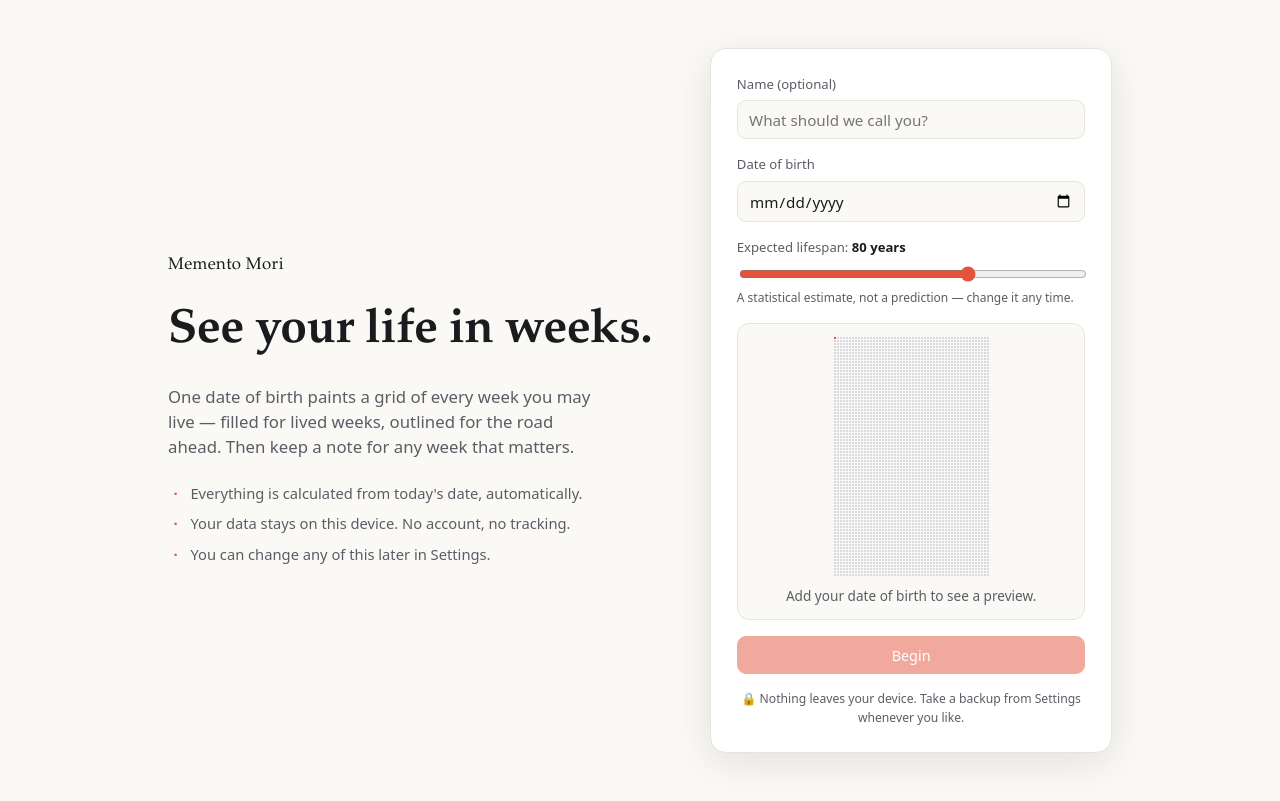
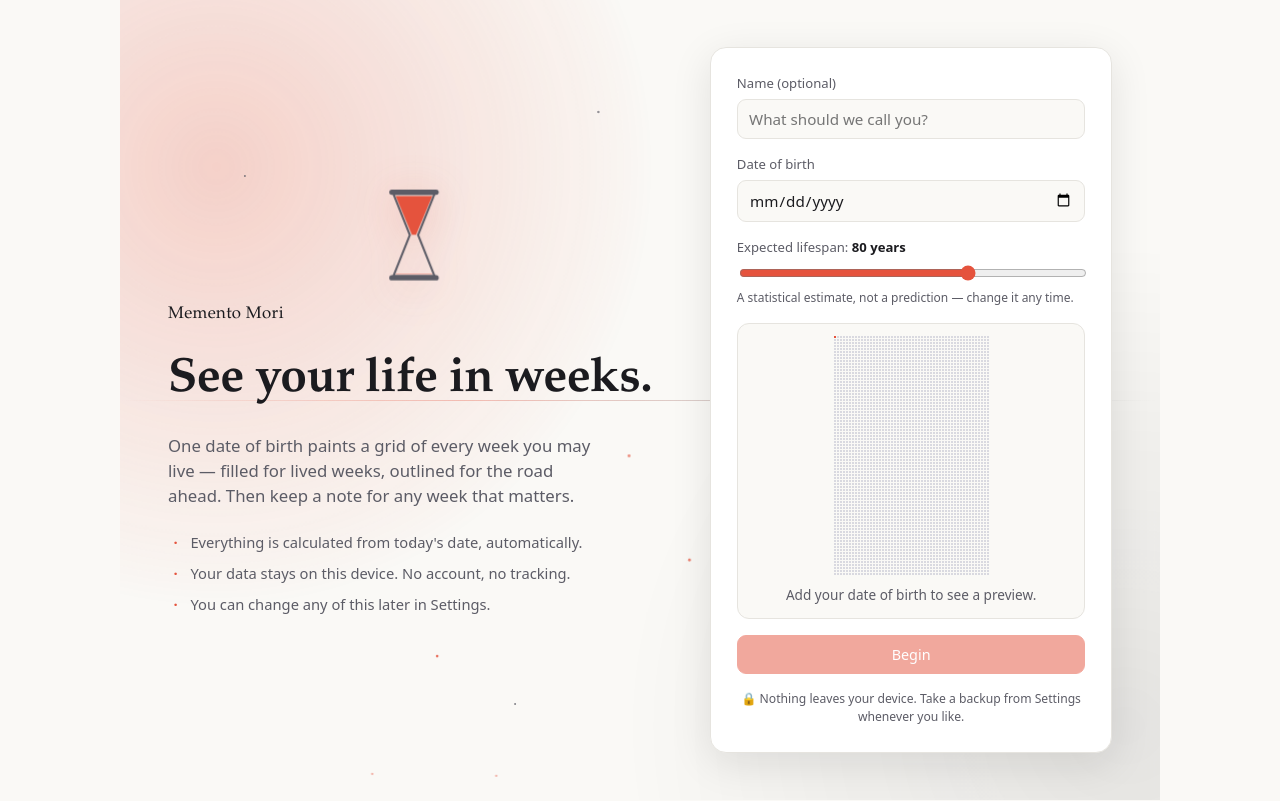
Before and after one commit to Aravind-Env/memento-mori-web, a React (Vite) app: page / in a window 1280 px wide. Built offline with nearby package versions, Linux system fonts and the light colour scheme.

Commit message:
Lock onboarding to viewport and add life/death animated backdrop

```diff
--- a/src/features/onboarding/Onboarding.tsx
+++ b/src/features/onboarding/Onboarding.tsx
@@ -34,7 +34,11 @@ export function Onboarding() {
 
   return (
     <main className="onboarding">
+      <OnboardingBackdrop />
       <section className="onboarding__intro">
+        <div className="onboarding__art" aria-hidden="true">
+          <HourglassArt />
+        </div>
         <p className="brand">Memento Mori</p>
         <h1 className="onboarding__title">See your life in weeks.</h1>
         <p className="onboarding__lead">
@@ -120,3 +124,53 @@ export function Onboarding() {
     </main>
   )
 }
+
+/** Calm "between life and death" backdrop: a breathing glow, drifting embers and stars. */
+function OnboardingBackdrop() {
+  return (
+    <div className="onboarding__backdrop" aria-hidden="true">
+      <span className="onboarding__glow" />
+      <span className="onboarding__stars" />
+      <span className="onboarding__horizon" />
+      {Array.from({ length: 12 }, (_, i) => (
+        <span key={i} className={`ember ember--${i + 1}`} />
+      ))}
+    </div>
+  )
+}
+
+/** SVG hourglass whose sand falls in a loop, echoing time running between life and death. */
+function HourglassArt() {
+  return (
+    <svg className="hourglass" viewBox="0 0 64 96" role="presentation">
+      <defs>
+        <clipPath id="mm-top-bulb">
+          <path d="M14 10 L50 10 L34 48 L30 48 Z" />
+        </clipPath>
+        <clipPath id="mm-bottom-bulb">
+          <path d="M30 48 L34 48 L50 86 L14 86 Z" />
+        </clipPath>
+      </defs>
+
+      {/* Sand — top bulb drains while the bottom fills. */}
+      <g clipPath="url(#mm-top-bulb)">
+        <rect className="hourglass__sand hourglass__sand--top" x="12" y="10" width="40" height="40" />
+      </g>
+      <g clipPath="url(#mm-bottom-bulb)">
+        <rect className="hourglass__sand hourglass__sand--bottom" x="12" y="46" width="40" height="42" />
+      </g>
+
+      {/* Falling grain. */}
+      <rect className="hourglass__grain" x="31.2" y="48" width="1.6" height="10" />
+
+      {/* Glass and frame. */}
+      <path
+        className="hourglass__glass"
+        d="M12 8 L52 8 L36 48 L52 88 L12 88 L28 48 Z"
+        fill="none"
+      />
+      <rect className="hourglass__frame" x="8" y="4" width="48" height="5" rx="2.5" />
+      <rect className="hourglass__frame" x="8" y="87" width="48" height="5" rx="2.5" />
+    </svg>
+  )
+}
--- a/src/index.css
+++ b/src/index.css
@@ -737,14 +737,207 @@ kbd {
 
 /* ---------- Onboarding ---------- */
 .onboarding {
+  position: fixed;
+  inset: 0;
+  overflow: hidden;
   display: grid;
-  grid-template-columns: 1.1fr 0.9fr;
+  grid-template-columns: minmax(0, 1.1fr) minmax(0, 0.9fr);
   gap: clamp(1.5rem, 4vw, 3.5rem);
   align-items: center;
+  align-content: center;
   max-width: 1040px;
+  height: 100dvh;
   margin: 0 auto;
-  min-height: 100vh;
   padding: clamp(1.2rem, 4vw, 3rem);
+}
+.onboarding__intro,
+.onboarding__form {
+  position: relative;
+  z-index: 1;
+}
+
+/* ---------- Onboarding backdrop (life & death) ---------- */
+.onboarding__backdrop {
+  position: absolute;
+  inset: 0;
+  z-index: 0;
+  overflow: hidden;
+  pointer-events: none;
+}
+/* A slow, warm light on one side (life) fading into cold dark on the other (death). */
+.onboarding__glow {
+  position: absolute;
+  inset: -20%;
+  background:
+    radial-gradient(
+      42% 55% at 22% 30%,
+      color-mix(in srgb, var(--accent) 26%, transparent),
+      transparent 70%
+    ),
+    radial-gradient(
+      48% 60% at 82% 78%,
+      color-mix(in srgb, var(--text) 10%, transparent),
+      transparent 72%
+    );
+  animation: glowBreathe 11s ease-in-out infinite alternate;
+}
+.onboarding__stars {
+  position: absolute;
+  inset: 0;
+  opacity: 0.55;
+  background-image:
+    radial-gradient(1.4px 1.4px at 12% 22%, currentColor 50%, transparent),
+    radial-gradient(1.2px 1.2px at 28% 68%, currentColor 50%, transparent),
+    radial-gradient(1.6px 1.6px at 46% 14%, currentColor 50%, transparent),
+    radial-gradient(1.2px 1.2px at 62% 52%, currentColor 50%, transparent),
+    radial-gradient(1.4px 1.4px at 78% 28%, currentColor 50%, transparent),
+    radial-gradient(1.2px 1.2px at 88% 74%, currentColor 50%, transparent),
+    radial-gradient(1.4px 1.4px at 38% 88%, currentColor 50%, transparent),
+    radial-gradient(1.2px 1.2px at 70% 90%, currentColor 50%, transparent);
+  color: var(--muted);
+  animation: starsTwinkle 6s ease-in-out infinite alternate;
+}
+/* The horizon line — the boundary between the two. */
+.onboarding__horizon {
+  position: absolute;
+  left: 0;
+  right: 0;
+  top: 50%;
+  height: 1px;
+  background: linear-gradient(
+    90deg,
+    transparent,
+    color-mix(in srgb, var(--accent) 55%, transparent),
+    color-mix(in srgb, var(--text) 30%, transparent),
+    transparent
+  );
+  opacity: 0.6;
+}
+.ember {
+  position: absolute;
+  bottom: -8px;
+  width: 3px;
+  height: 3px;
+  border-radius: 50%;
+  background: var(--accent);
+  filter: blur(0.4px);
+  opacity: 0;
+  animation: emberRise 9s linear infinite;
+}
+/* Embers drift upward from the "death" edge, like sparks of a life. */
+.ember--1 { left: 48%; animation-delay: 0s; }
+.ember--2 { left: 54%; animation-delay: 1.2s; animation-duration: 10s; }
+.ember--3 { left: 60%; animation-delay: 2.4s; }
+.ember--4 { left: 66%; animation-delay: 0.6s; animation-duration: 11s; }
+.ember--5 { left: 72%; animation-delay: 3.6s; }
+.ember--6 { left: 78%; animation-delay: 1.8s; animation-duration: 8.5s; }
+.ember--7 { left: 84%; animation-delay: 4.2s; }
+.ember--8 { left: 90%; animation-delay: 2.8s; animation-duration: 10.5s; }
+.ember--9 { left: 36%; animation-delay: 5s; }
+.ember--10 { left: 30%; animation-delay: 3s; animation-duration: 9.5s; }
+.ember--11 { left: 42%; animation-delay: 6.2s; }
+.ember--12 { left: 24%; animation-delay: 4.8s; animation-duration: 12s; }
+
+@keyframes glowBreathe {
+  from {
+    transform: scale(1);
+    opacity: 0.85;
+  }
+  to {
+    transform: scale(1.08);
+    opacity: 1;
+  }
+}
+@keyframes starsTwinkle {
+  from {
+    opacity: 0.35;
+  }
+  to {
+    opacity: 0.65;
+  }
+}
+@keyframes emberRise {
+  0% {
+    transform: translateY(0) translateX(0) scale(0.8);
+    opacity: 0;
+  }
+  12% {
+    opacity: 0.9;
+  }
+  70% {
+    opacity: 0.6;
+  }
+  100% {
+    transform: translateY(-72vh) translateX(14px) scale(1.1);
+    opacity: 0;
+  }
+}
+
+/* ---------- Hourglass ---------- */
+.onboarding__art {
+  display: flex;
+  justify-content: center;
+  margin-bottom: 0.4rem;
+}
+.hourglass {
+  width: 66px;
+  height: 100px;
+  overflow: visible;
+  filter: drop-shadow(0 6px 20px color-mix(in srgb, var(--accent) 22%, transparent));
+}
+.hourglass__glass {
+  stroke: var(--muted);
+  stroke-width: 2;
+  stroke-linejoin: round;
+}
+.hourglass__frame {
+  fill: var(--muted);
+}
+.hourglass__sand {
+  fill: var(--accent);
+}
+.hourglass__sand--top {
+  transform-origin: 32px 10px;
+  animation: sandDrain 8s ease-in-out infinite;
+}
+.hourglass__sand--bottom {
+  transform-origin: 32px 88px;
+  animation: sandFill 8s ease-in-out infinite;
+}
+.hourglass__grain {
+  fill: var(--accent);
+  animation: grainFall 8s ease-in-out infinite;
+}
+@keyframes sandDrain {
+  0%,
+  6% {
+    transform: scaleY(1);
+  }
+  88%,
+  100% {
+    transform: scaleY(0.06);
+  }
+}
+@keyframes sandFill {
+  0%,
+  6% {
+    transform: scaleY(0.06);
+  }
+  88%,
+  100% {
+    transform: scaleY(1);
+  }
+}
+@keyframes grainFall {
+  0%,
+  8%,
+  100% {
+    opacity: 0;
+  }
+  20%,
+  72% {
+    opacity: 1;
+  }
 }
 .onboarding__title {
   font-size: clamp(2rem, 4.5vw, 3rem);
@@ -844,8 +1037,27 @@ kbd {
   }
   .onboarding {
     grid-template-columns: 1fr;
-    align-items: start;
-    padding-top: 2rem;
+    align-items: center;
+    align-content: center;
+    gap: 1.2rem;
+    padding: clamp(1rem, 5vw, 1.6rem);
+    overflow-y: auto;
+    overscroll-behavior: contain;
+  }
+  .onboarding__art {
+    display: none;
+  }
+  .onboarding__title {
+    font-size: clamp(1.6rem, 7vw, 2.2rem);
+  }
+  .onboarding__lead {
+    font-size: 0.95rem;
+  }
+  .onboarding__points {
+    margin-top: 1rem;
+  }
+  .onboarding__form {
+    gap: 0.8rem;
   }
 }
 
@@ -885,4 +1097,22 @@ kbd {
   .stats__bar-fill {
     transition: none;
   }
+  .onboarding__glow,
+  .onboarding__stars,
+  .ember,
+  .hourglass__sand--top,
+  .hourglass__sand--bottom,
+  .hourglass__grain {
+    animation: none;
+  }
+  .ember,
+  .hourglass__grain {
+    opacity: 0;
+  }
+  .hourglass__sand--top {
+    transform: scaleY(1);
+  }
+  .hourglass__sand--bottom {
+    transform: scaleY(0.5);
+  }
 }
```
